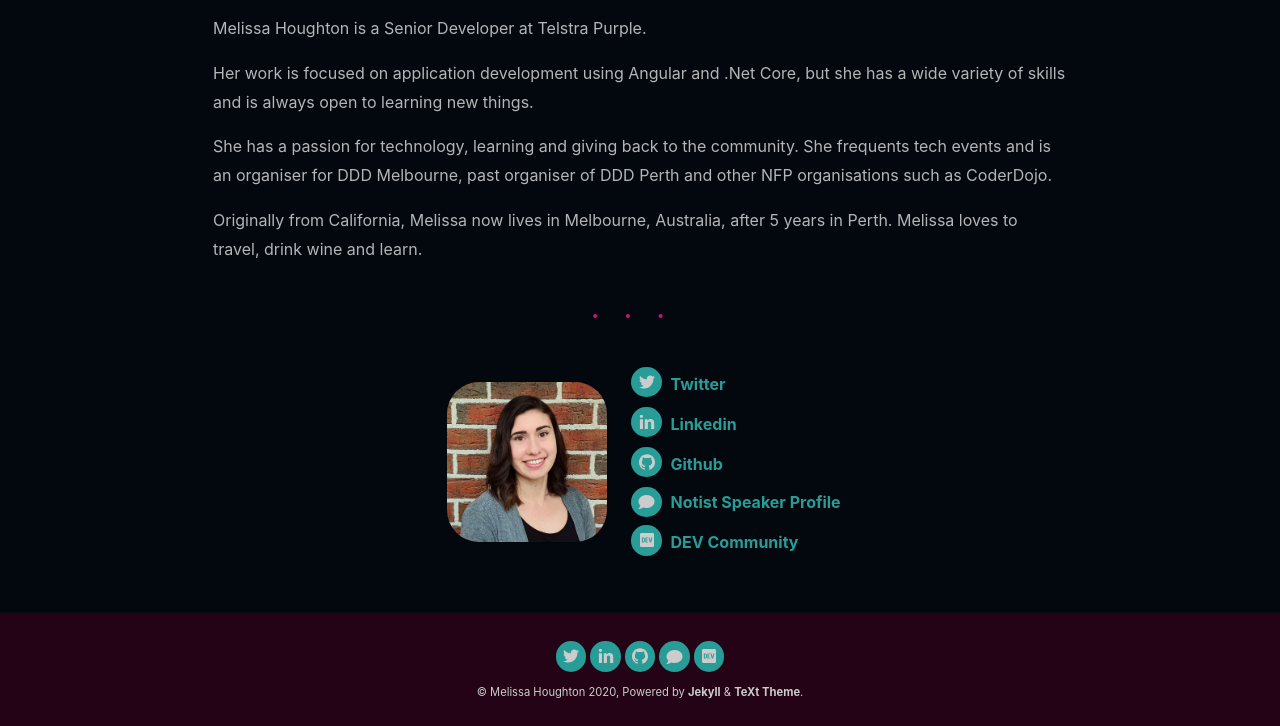
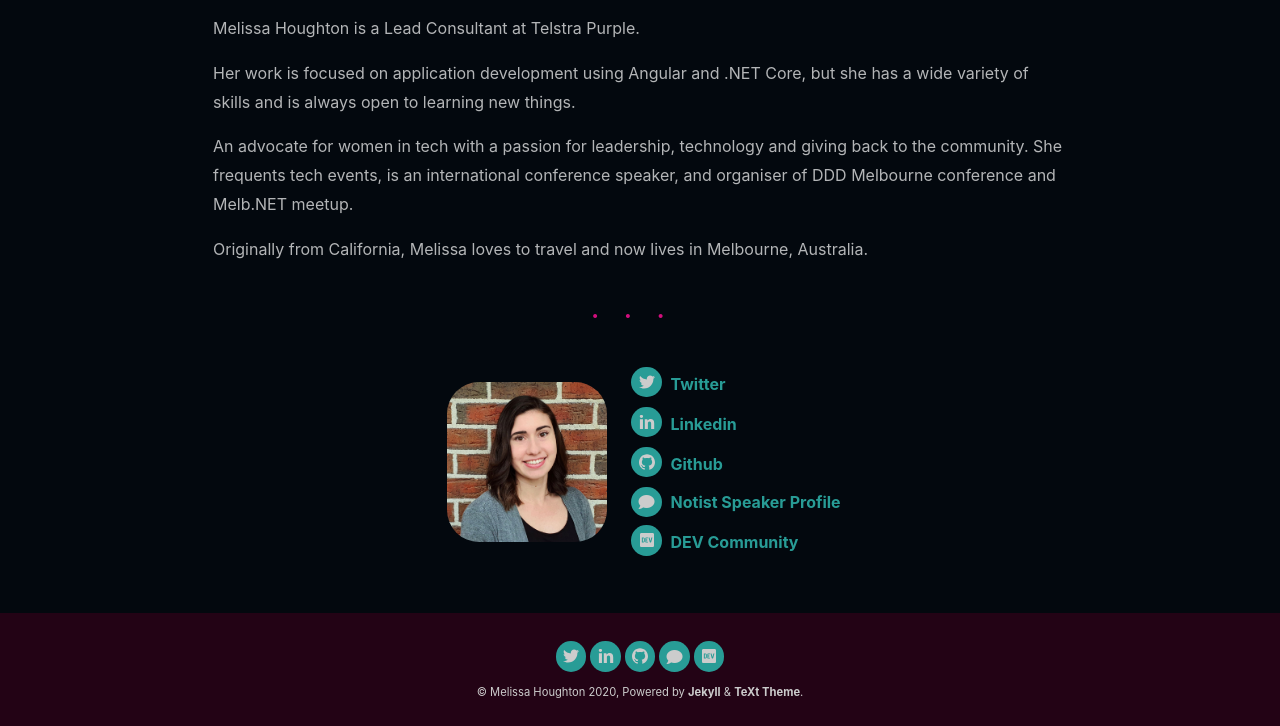
Before and after one commit to melissahoughton/melissahoughton.github.io, a Jekyll site: the page built from about.html, in a window 1280 px wide. Shown: the part 450-1176 px from the top of the page. Built offline with Jekyll 4.4.1, drawn with Linux system fonts in a browser that asks for light colours; nearby versions of some CDN libraries.

Commit message:
Update bio

```diff
--- a/_includes/bio.html
+++ b/_includes/bio.html
@@ -1,14 +1,16 @@
-<p>Melissa Houghton is a Senior Developer at Telstra Purple.</p>
+<p>Melissa Houghton is a Lead Consultant at Telstra Purple.</p>
 <p>
-    Her work is focused on application development using Angular and .Net Core,
-    but she has a wide variety of skills and is always open to learning new things.
+  Her work is focused on application development using Angular and .NET Core,
+  but she has a wide variety of skills and is always open to learning new
+  things.
 </p>
 <p>
-    She has a passion for technology, learning and giving back to the community.
-    She frequents tech events and is an organiser for DDD Melbourne,
-    past organiser of DDD Perth and other NFP organisations such as CoderDojo.
+  An advocate for women in tech with a passion for leadership, technology and
+  giving back to the community. She frequents tech events, is an international
+  conference speaker, and organiser of DDD Melbourne conference and Melb․NET
+  meetup.
 </p>
 <p>
-    Originally from California, Melissa now lives in Melbourne, Australia,
-    after 5 years in Perth. Melissa loves to travel, drink wine and learn.
+  Originally from California, Melissa loves to travel and now lives in
+  Melbourne, Australia.
 </p>
```
